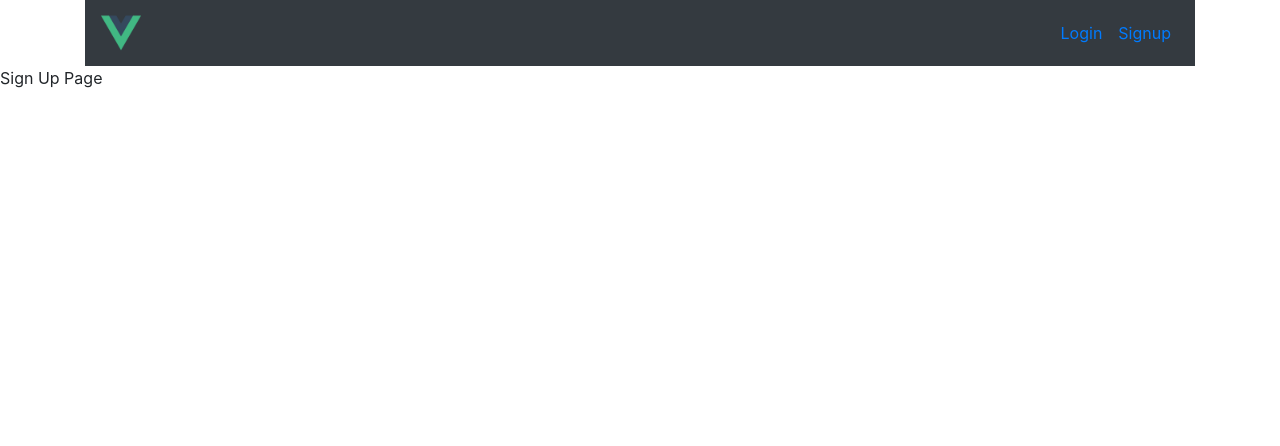
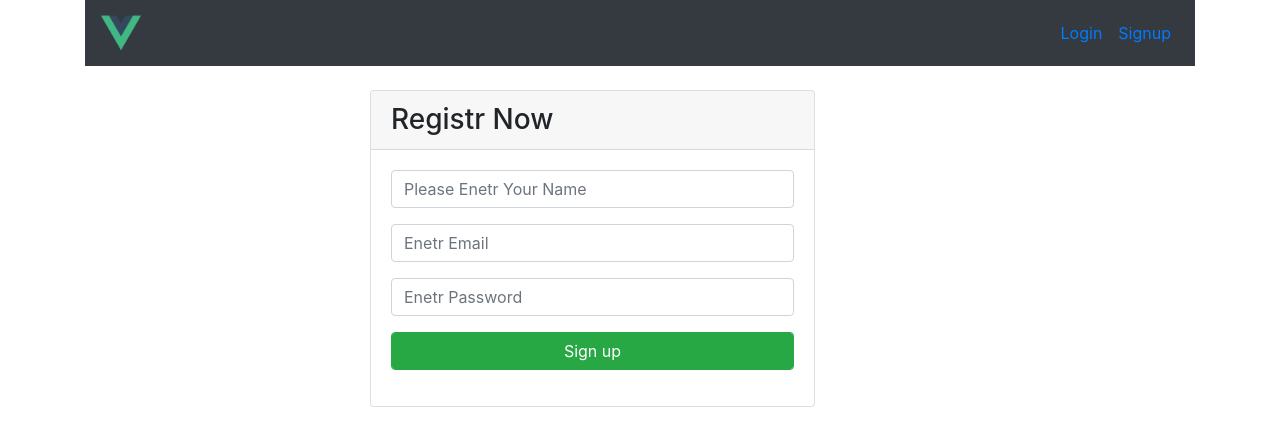
Before and after one commit to mamadoo123/blogger-pro, a Vue app: page /#/signup in a window 1280 px wide. Shown: the top 446 px of the page. Built offline with nearby package versions, Linux system fonts and the light colour scheme.

Commit message:
added the styles to login and sign up pages

```diff
--- a/src/App.vue
+++ b/src/App.vue
@@ -1,7 +1,9 @@
 <template>
   <div id="app">
     <Navbar />
-  <router-view></router-view>
+    <div class="container">
+      <router-view></router-view>
+    </div>
   </div>
 </template>
 
--- a/src/views/Login.vue
+++ b/src/views/Login.vue
@@ -1,5 +1,20 @@
 <template>
-  <div>
-    Login Page
+  <div class="row mt-4">
+    <div class="col-md-5 offset-md-3">
+      <div class="card">
+        <h3 class="card-header">Login</h3>
+        <div class="card-body">
+          <div class="form-group">
+            <input type="text" placeholder="Enetr Email" class="form-control">
+          </div>
+          <div class="form-group">
+            <input type="text" placeholder="Enetr Password" class="form-control">
+          </div>
+          <div class="form-group text-center">
+            <button class="form-control btn btn-success">Login</button>
+          </div>
+        </div>
+      </div>
+    </div>
   </div>
 </template>
--- a/src/views/Signup.vue
+++ b/src/views/Signup.vue
@@ -1,5 +1,23 @@
 <template>
-  <div>
-    Sign Up Page
+  <div class="row mt-4">
+    <div class="col-md-5 offset-md-3">
+      <div class="card">
+        <h3 class="card-header">Registr Now</h3>
+        <div class="card-body">
+          <div class="form-group">
+            <input type="text" placeholder="Please Enetr Your Name" class="form-control">
+          </div>
+          <div class="form-group">
+            <input type="text" placeholder="Enetr Email" class="form-control">
+          </div>
+          <div class="form-group">
+            <input type="text" placeholder="Enetr Password" class="form-control">
+          </div>
+          <div class="form-group text-center">
+            <button class="form-control btn btn-success">Sign up</button>
+          </div>
+        </div>
+      </div>
+    </div>
   </div>
 </template>
```
